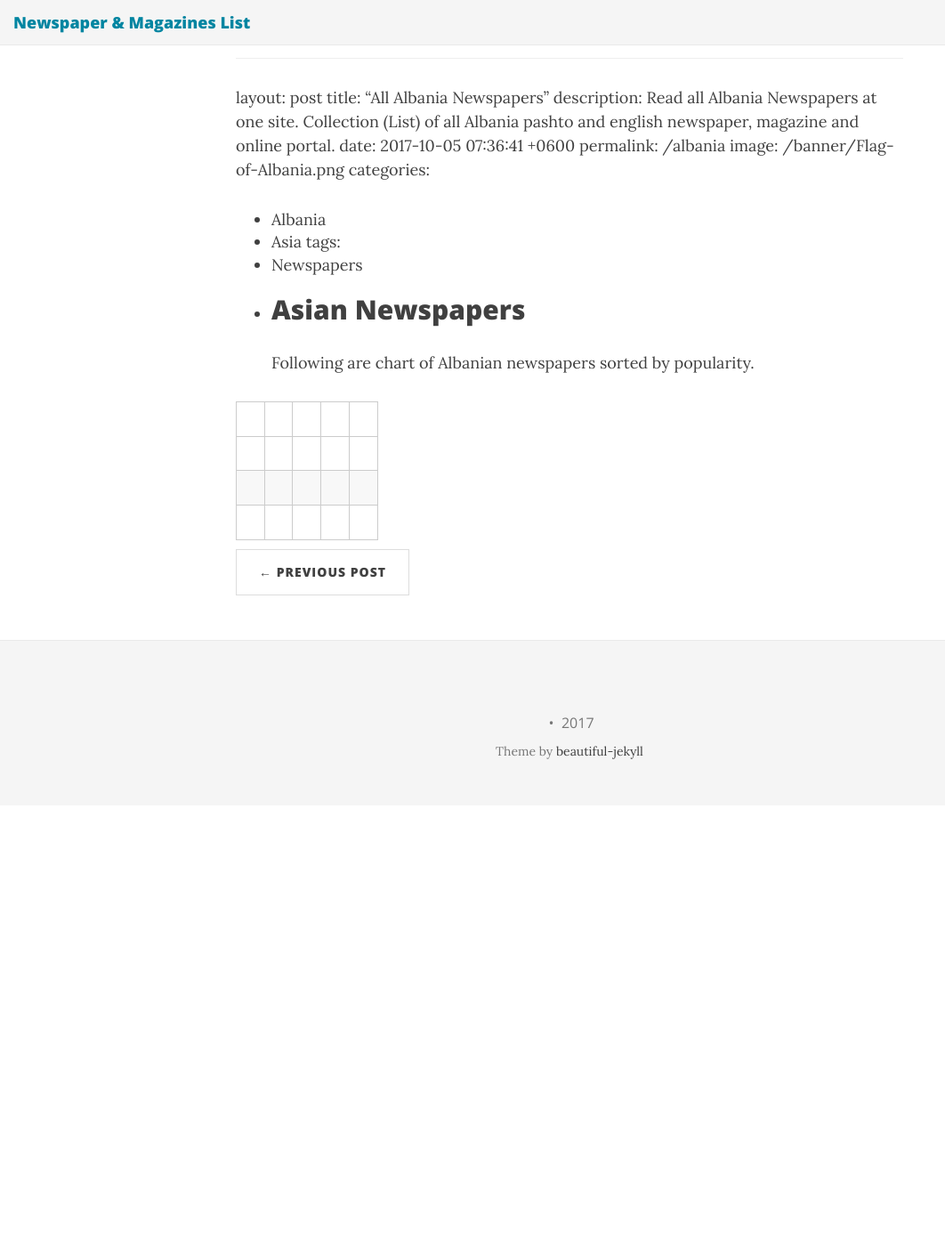
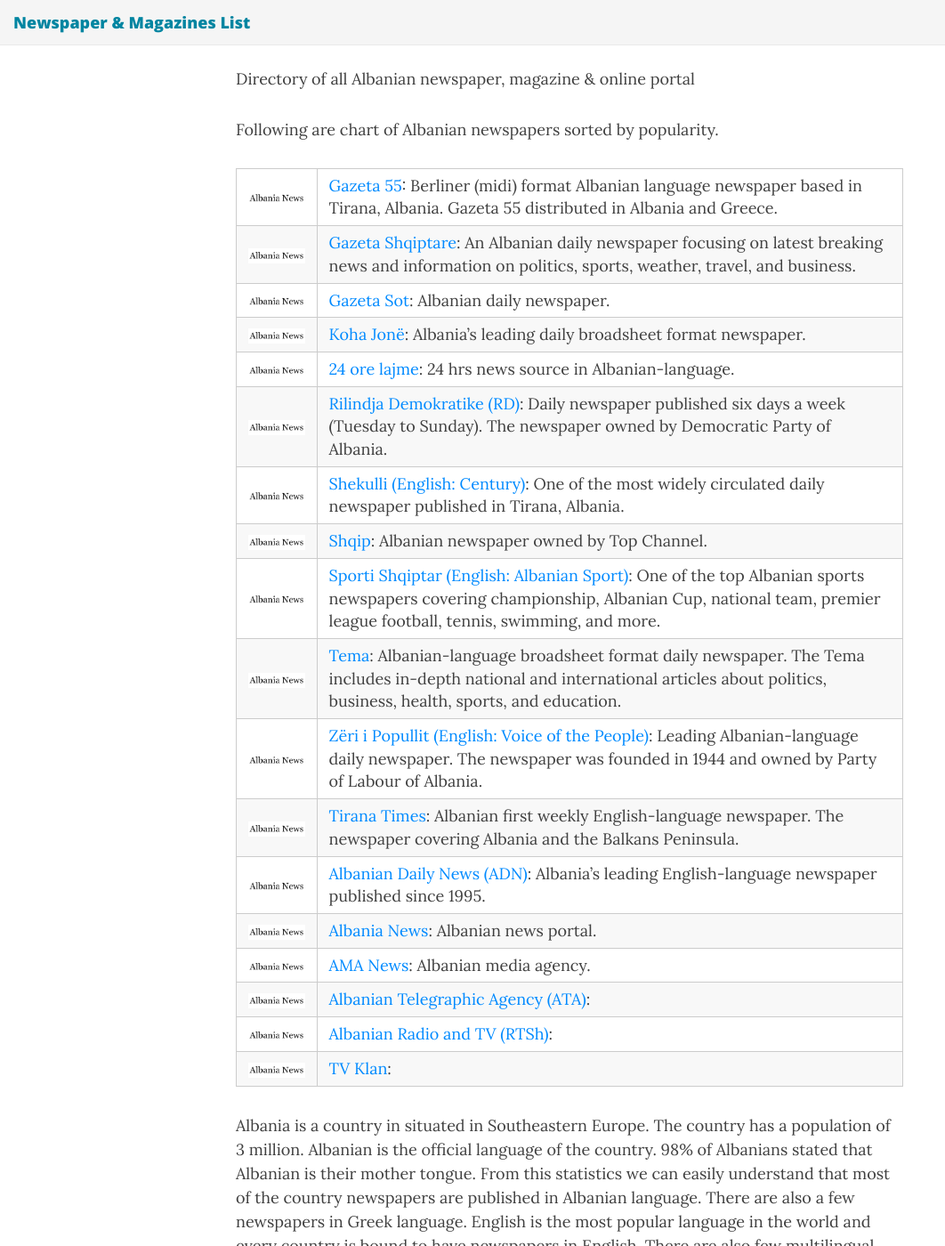
Before and after one commit to newspapers/newspapers.github.io, a Jekyll site: the page built from _posts/2017-10-22-Albania.markdown, in a window 1280 px wide and 1400 px high, scrolled down 196 px. Shown: the whole window at 89% size, without its empty margins (0-1062 px from the left). Built offline with Jekyll 4.4.1, drawn with Linux system fonts in a browser that asks for light colours; nearby versions of some CDN libraries; our own code applies the rules of GitHub Pages for plain Markdown files; before the commit the page ends 1101 px from its top, so only the background shows below that; some of the changed text lies outside the part shown.

Commit message:
Update 2017-10-22-Albania.markdown

```diff
--- a/_posts/2017-10-22-Albania.markdown
+++ b/_posts/2017-10-22-Albania.markdown
@@ -1,11 +1,8 @@
----
-published: true
----
 ---
 layout: post
 title:  "All Albania Newspapers"
 description: Read all Albania Newspapers at one site. Collection (List) of all Albania pashto and english newspaper, magazine and online portal.
-date:   2017-10-05 07:36:41 +0600
+date:   2017-10-22 07:36:41 +0600
 permalink: /albania
 image: /banner/Flag-of-Albania.png
 categories:
@@ -15,11 +12,38 @@
   - Newspapers
   - Asian Newspapers
 ---
+Directory of all Albanian newspaper, magazine & online portal
+<script async src="//pagead2.googlesyndication.com/pagead/js/adsbygoogle.js"></script>
+<!-- Newspaper -->
+<ins class="adsbygoogle"
+     style="display:block"
+     data-ad-client="ca-pub-8223263853196045"
+     data-ad-slot="8487475055"
+     data-ad-format="auto"></ins>
+<script>
+(adsbygoogle = window.adsbygoogle || []).push({});
+</script>
+
 Following are chart of Albanian newspapers sorted by popularity.
 
+| <a href="" rel="nofollow" target="_blank"><img src="/img/albania.png"></a> | <a rel="nofollow" target="_blank" href="http://www.gazeta55.al/">Gazeta 55</a>: Berliner (midi) format Albanian language newspaper based in Tirana, Albania. Gazeta 55 distributed in Albania and Greece.|
+| <a href="" rel="nofollow" target="_blank"><img src="/img/albania.png"></a> | <a rel="nofollow" target="_blank" href="http://www.balkanweb.com/gazetav5/">Gazeta Shqiptare</a>: An Albanian daily newspaper focusing on latest breaking news and information on politics, sports, weather, travel, and business.|
+| <a href="" rel="nofollow" target="_blank"><img src="/img/albania.png"></a> | <a rel="nofollow" target="_blank" href="http://www.sot.com.al/">Gazeta Sot</a>: Albanian daily newspaper.
+| <a href="" rel="nofollow" target="_blank"><img src="/img/albania.png"></a> | <a rel="nofollow" target="_blank" href="http://www.kohajone.com">Koha Jonë</a>: Albania's leading daily broadsheet format newspaper.
+| <a href="" rel="nofollow" target="_blank"><img src="/img/albania.png"></a> | <a rel="nofollow" target="_blank" href="http://www.24-ore.com">24 ore lajme</a>: 24 hrs news source in Albanian-language.|
+| <a href="" rel="nofollow" target="_blank"><img src="/img/albania.png"></a> | <a rel="nofollow" target="_blank" href="http://www.rilindjademokratike.com">Rilindja Demokratike (RD)</a>: Daily newspaper published six days a week (Tuesday to Sunday). The newspaper owned by Democratic Party of Albania.|
+| <a href="" rel="nofollow" target="_blank"><img src="/img/albania.png"></a> | <a rel="nofollow" target="_blank" href="http://www.shekulli.com.al">Shekulli (English: Century)</a>: One of the most widely circulated daily newspaper published in Tirana, Albania.|
+| <a href="" rel="nofollow" target="_blank"><img src="/img/albania.png"></a> | <a rel="nofollow" target="_blank" href="http://www.gazeta-shqip.com">Shqip</a>: Albanian newspaper owned by Top Channel.|
+| <a href="" rel="nofollow" target="_blank"><img src="/img/albania.png"></a> | <a rel="nofollow" target="_blank" href="http://www.sportishqiptar.com.al">Sporti Shqiptar (English: Albanian Sport)</a>: One of the top Albanian sports newspapers covering championship, Albanian Cup, national team, premier league football, tennis, swimming, and more.|
+| <a href="" rel="nofollow" target="_blank"><img src="/img/albania.png"></a> | <a rel="nofollow" target="_blank" href="http://www.gazetatema.net">Tema</a>: Albanian-language broadsheet format daily newspaper. The Tema includes in-depth national and international articles about politics, business, health, sports, and education.|
+| <a href="" rel="nofollow" target="_blank"><img src="/img/albania.png"></a> | <a rel="nofollow" target="_blank" href="http://www.zeri-popullit.com">Zëri i Popullit (English: Voice of the People)</a>: Leading Albanian-language daily newspaper. The newspaper was founded in 1944 and owned by Party of Labour of Albania.|
+| <a href="" rel="nofollow" target="_blank"><img src="/img/albania.png"></a> | <a rel="nofollow" target="_blank" href="http://www.tiranatimes.com">Tirana Times</a>: Albanian first weekly English-language newspaper. The newspaper covering Albania and the Balkans Peninsula.|
+| <a href="" rel="nofollow" target="_blank"><img src="/img/albania.png"></a> | <a rel="nofollow" target="_blank" href="http://www.albaniannews.com">Albanian Daily News (ADN)</a>: Albania's leading English-language newspaper published since 1995.|
+| <a href="" rel="nofollow" target="_blank"><img src="/img/albania.png"></a> | <a rel="nofollow" target="_blank" href="http://www.albanianews.com">Albania News</a>: Albanian news portal.|
+| <a href="" rel="nofollow" target="_blank"><img src="/img/albania.png"></a> | <a rel="nofollow" target="_blank" href="http://www.ama-news.al">AMA News</a>: Albanian media agency.|
+| <a href="" rel="nofollow" target="_blank"><img src="/img/albania.png"></a> | <a rel="nofollow" target="_blank" href="http://www.ata.gov.al">Albanian Telegraphic Agency (ATA)</a>: |
+| <a href="" rel="nofollow" target="_blank"><img src="/img/albania.png"></a> | <a rel="nofollow" target="_blank" href="http://www.rtsh.al">Albanian Radio and TV (RTSh)</a>: |
+| <a href="" rel="nofollow" target="_blank"><img src="/img/albania.png"></a> | <a rel="nofollow" target="_blank" href="http://www.tvklan.al">TV Klan</a>: |
 
-|   |   |   |   |   |
-|---|---|---|---|---|
-|   |   |   |   |   |
-|   |   |   |   |   |
-|   |   |   |   |   |
+
+Albania is a country in situated in Southeastern Europe. The country has a population of 3 million. Albanian is the official language of the country. 98% of Albanians stated that Albanian is their mother tongue. From this statistics we can easily understand that most of the country newspapers are published in Albanian language. There are also a few newspapers in Greek language. English is the most popular language in the world and every country is bound to have newspapers in English. There are also few multilingual languages in the country. There are newspaper published in all three languages including English, Greek and Albanian. There are also a huge increasing number of magazines in Albania. Albania is a member of FIFA and founding UEFA and football is the most popular sports in the country. As a result they have some sports newspapers and magazines available for the people.
```
